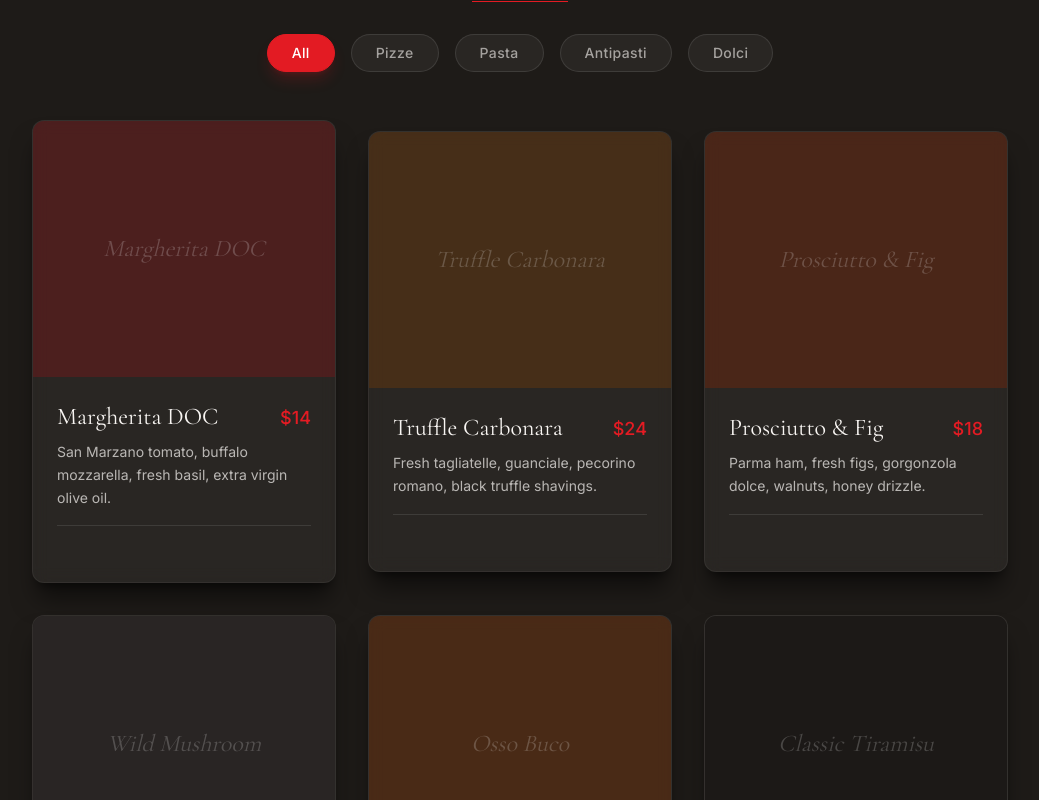
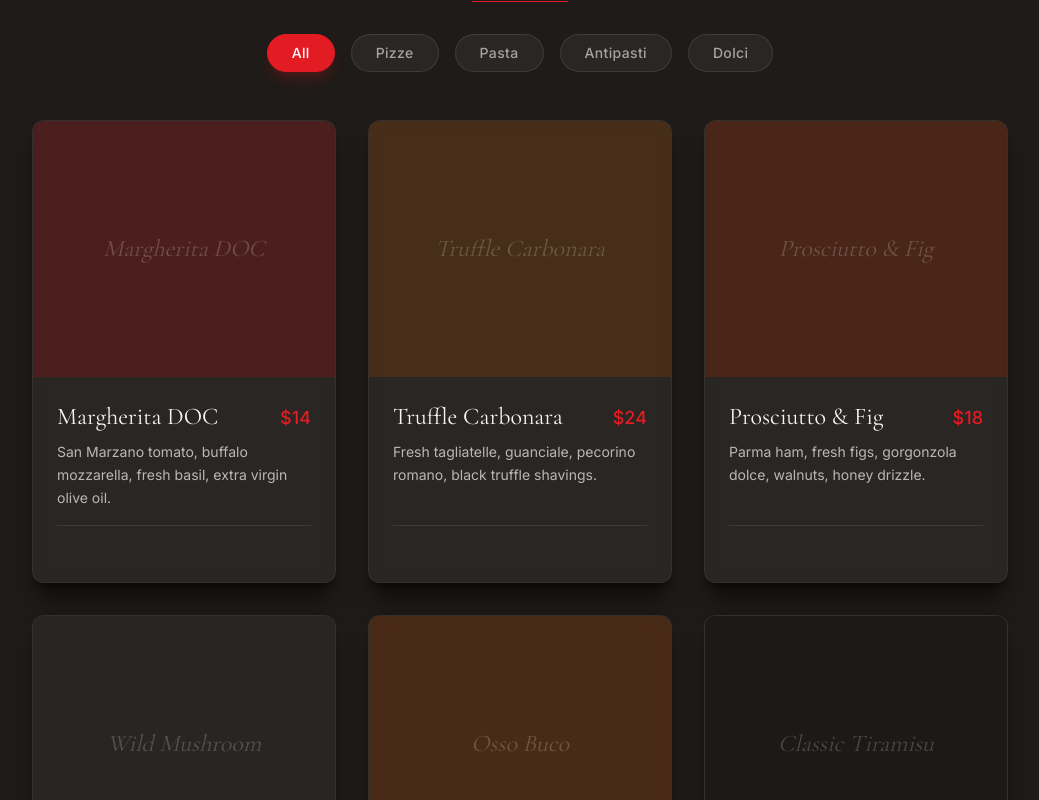
Before and after one commit to Muchona/slice-of-italy, a React (Vite) app: page / in a window 1280 px wide. Shown: the part 3680-4480 px from the top of the page, without its empty margins (120-1159 px from the left). Built offline with nearby package versions, Linux system fonts and the light colour scheme.

Commit message:
Fix mobile menu grid layout to 2 columns and add auto-layouts

```diff
--- a/src/components/sections/MenuGrid.tsx
+++ b/src/components/sections/MenuGrid.tsx
@@ -104,7 +104,7 @@ const MenuGrid = ({ onOpenOrder }: MenuGridProps) => {
                 {/* Grid */}
                 <motion.div
                     layout
-                    className="grid grid-cols-3 md:grid-cols-2 lg:grid-cols-3 gap-4 md:gap-8"
+                    className="grid grid-cols-2 lg:grid-cols-3 gap-3 md:gap-8"
                 >
                     <AnimatePresence mode='popLayout'>
                         {filteredItems.map((item) => (
@@ -115,35 +115,36 @@ const MenuGrid = ({ onOpenOrder }: MenuGridProps) => {
                                 exit={{ opacity: 0, scale: 0.9 }}
                                 transition={{ duration: 0.3 }}
                                 key={item.id}
+                                className="h-full flex flex-col"
                             >
-                                <CardContainer containerClassName="w-full h-full !py-0 block">
-                                    <CardBody className="group relative bg-white/5 backdrop-blur-sm rounded-xl overflow-hidden border border-white/5 shadow-xl shadow-black/50 hover:shadow-2xl hover:shadow-terracotta/20 w-auto h-auto">
+                                <CardContainer containerClassName="w-full h-full !py-0 flex flex-col" className="w-full h-full flex flex-col">
+                                    <CardBody className="flex flex-col h-full w-full group relative bg-white/5 backdrop-blur-sm rounded-xl overflow-hidden border border-white/5 shadow-xl shadow-black/50 hover:shadow-2xl hover:shadow-terracotta/20">
                                         {/* Image Placeholder - Pops out */}
-                                        <CardItem translateZ="50" className="w-full">
-                                            <div className={`w-full h-64 ${item.color} flex items-center justify-center transition-colors duration-300 group-hover:bg-opacity-60`}>
-                                                <span className="text-white/20 font-display italic text-2xl">
+                                        <CardItem translateZ="50" className="w-full shrink-0">
+                                            <div className={`w-full h-32 md:h-64 ${item.color} flex items-center justify-center transition-colors duration-300 group-hover:bg-opacity-60`}>
+                                                <span className="text-white/20 font-display italic text-lg md:text-2xl text-center px-2">
                                                     {item.title}
                                                 </span>
                                             </div>
                                         </CardItem>
 
                                         {/* Content */}
-                                        <div className="p-6">
-                                            <CardItem translateZ="40" className="flex justify-between items-baseline mb-2">
-                                                <h3 className="font-display text-2xl text-alabaster group-hover:text-terracotta transition-colors">
+                                        <div className="p-4 md:p-6 flex flex-col flex-1">
+                                            <CardItem translateZ="40" className="flex flex-col xl:flex-row justify-between items-start xl:items-baseline mb-2 gap-1 md:gap-2">
+                                                <h3 className="font-display text-lg md:text-2xl text-alabaster group-hover:text-terracotta transition-colors">
                                                     {item.title}
                                                 </h3>
-                                                <span className="font-body text-lg text-terracotta font-medium">
+                                                <span className="font-body text-sm md:text-lg text-terracotta font-medium">
                                                     {item.price}
                                                 </span>
                                             </CardItem>
 
-                                            <CardItem translateZ="30" as="p" className="font-body text-alabaster/70 text-sm leading-relaxed">
+                                            <CardItem translateZ="30" as="p" className="font-body text-alabaster/70 text-xs md:text-sm leading-relaxed mb-4">
                                                 {item.description}
                                             </CardItem>
 
-                                            <CardItem translateZ="20" className="mt-4 pt-4 border-t border-white/10 flex justify-end">
-                                                <span className="text-xs font-bold uppercase tracking-widest text-terracotta opacity-0 group-hover:opacity-100 transition-opacity">
+                                            <CardItem translateZ="20" className="mt-auto pt-4 border-t border-white/10 flex justify-end">
+                                                <span className="text-[10px] md:text-xs font-bold uppercase tracking-widest text-terracotta md:opacity-0 md:group-hover:opacity-100 transition-opacity">
                                                     Add to Order
                                                 </span>
                                             </CardItem>
```
